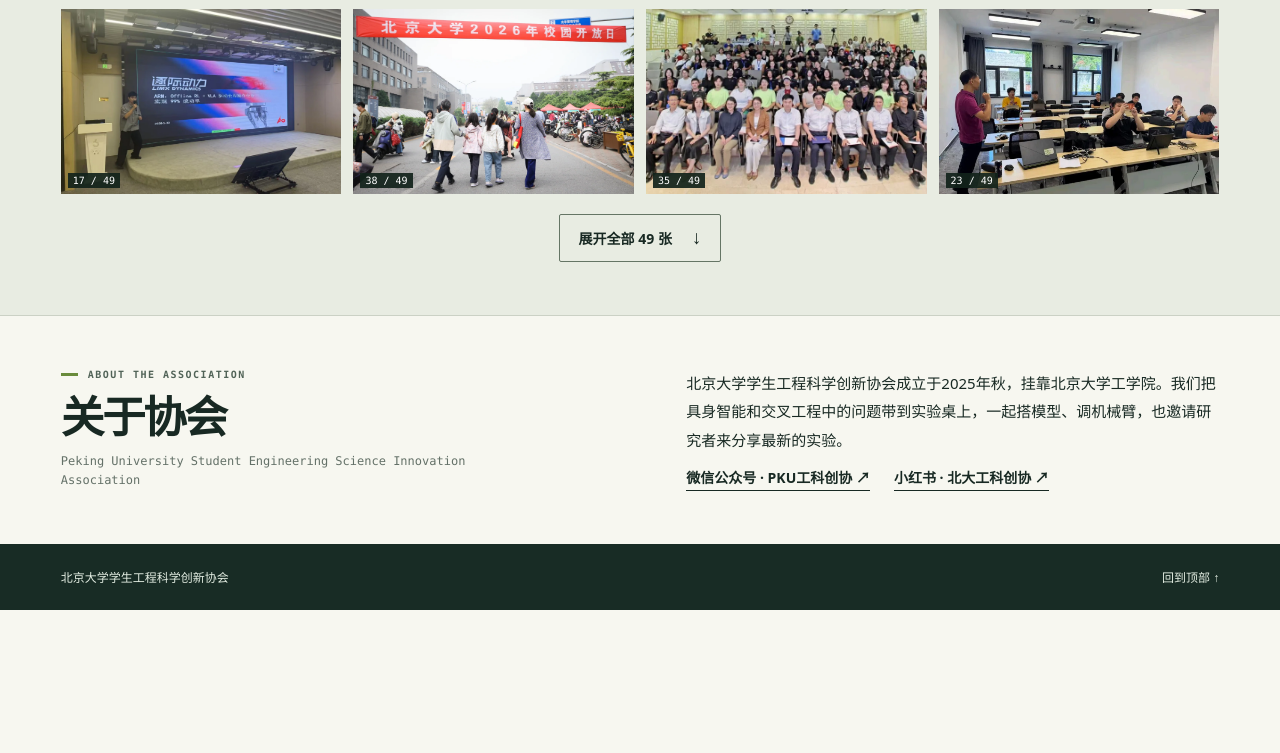
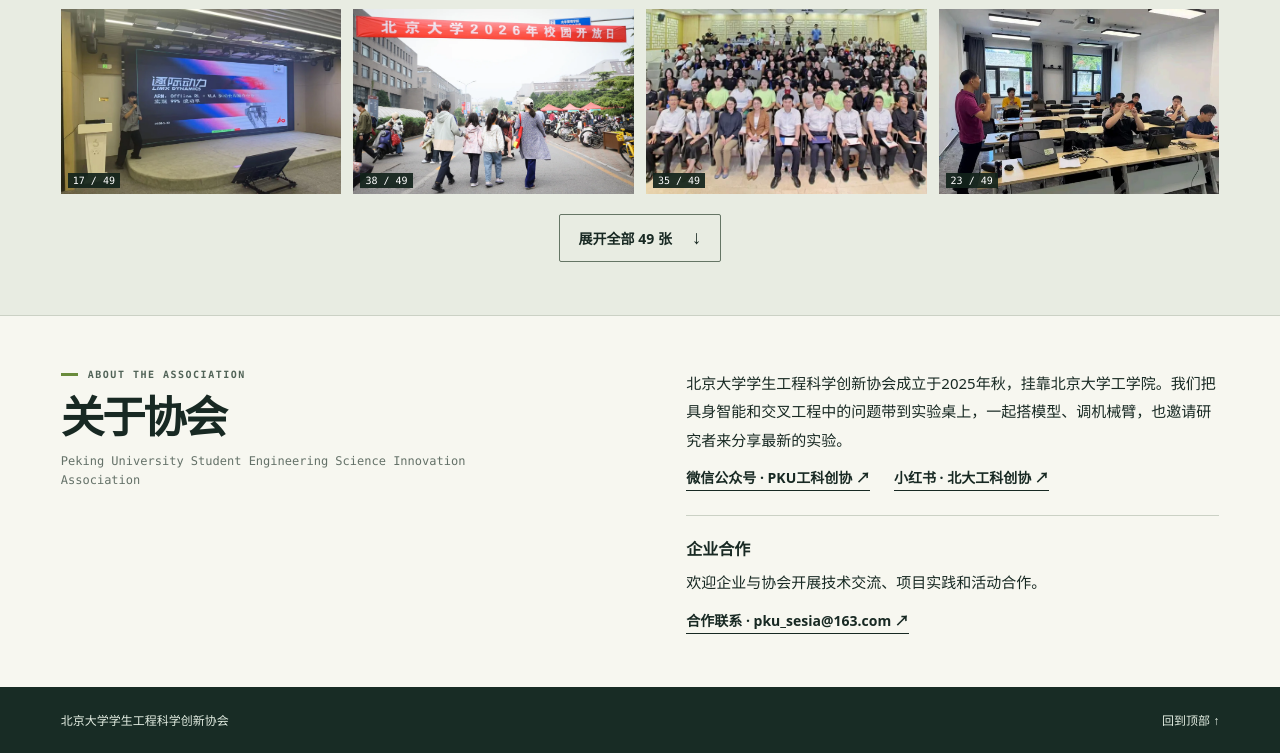
Before and after one commit to pku-engineering-innovation/pku-engineering-innovation.github.io, a plain HTML site: page index.html in a window 1280 px wide. Shown: the part 2316-3069 px from the top of the page. Before the commit the page ends 2926 px from the top, so only its background shows below. Drawn offline with Linux system fonts and the light colour scheme.

Commit message:
Add enterprise collaboration contact email
Welcome enterprise collaborations in the About section and link the association contact email.

```diff
--- a/index.html
+++ b/index.html
@@ -8,5 +8,5 @@
 <section class="archive wrap" id="events"><p class="section-code"><i></i> ACTIVITY ARCHIVE</p><div class="section-title"><h2>活动回顾</h2><span class="total">2026 <i>/</i> 08 场</span></div><div class="filters" aria-label="活动类型"><button aria-pressed="true" data-filter="全部">全部活动</button><button aria-pressed="false" data-filter="工程实践">工程实践</button><button aria-pressed="false" data-filter="科学沙龙">科学沙龙</button><button aria-pressed="false" data-filter="开放交流">开放交流</button></div><div id="cards" class="cards"></div>
 <div class="daily"><h3>社团日常</h3><div><time>03.20</time>新学期骨干会</div><div><time>03.20–21</time>春季百团大战招新</div><div><time>04.19</time>宣传部线上例会</div></div></section>
 <section id="moments" class="gallery"><div class="wrap"><p class="section-code"><i></i> CONTACT SHEET</p><div class="section-title"><h2>现场影像</h2><span class="total">49 张照片</span></div><div id="wall" class="wall"></div><button class="more" id="more" aria-expanded="false">展开全部 49 张 <span>↓</span></button></div></section>
-<section class="about wrap" id="about"><div><p class="section-code"><i></i> ABOUT THE ASSOCIATION</p><h2>关于协会</h2><p lang="en">Peking University Student Engineering Science Innovation Association</p></div><div><p>北京大学学生工程科学创新协会成立于2025年秋，挂靠北京大学工学院。我们把具身智能和交叉工程中的问题带到实验桌上，一起搭模型、调机械臂，也邀请研究者来分享最新的实验。</p><div class="social-links" style="display:flex;flex-wrap:wrap;column-gap:24px"><a href="https://mp.weixin.qq.com/s/V9rJAHD5XDPZnm16UGuSUg" target="_blank" rel="noopener">微信公众号 · PKU工科创协 ↗</a><a href="https://www.xiaohongshu.com/user/profile/615ba0a8000000000201bbf3" target="_blank" rel="noopener" title="北京大学工程科学创新协会的小红书主页">小红书 · 北大工科创协 ↗</a></div></div></section></main>
+<section class="about wrap" id="about"><div><p class="section-code"><i></i> ABOUT THE ASSOCIATION</p><h2>关于协会</h2><p lang="en">Peking University Student Engineering Science Innovation Association</p></div><div><p>北京大学学生工程科学创新协会成立于2025年秋，挂靠北京大学工学院。我们把具身智能和交叉工程中的问题带到实验桌上，一起搭模型、调机械臂，也邀请研究者来分享最新的实验。</p><div class="social-links" style="display:flex;flex-wrap:wrap;column-gap:24px"><a href="https://mp.weixin.qq.com/s/V9rJAHD5XDPZnm16UGuSUg" target="_blank" rel="noopener">微信公众号 · PKU工科创协 ↗</a><a href="https://www.xiaohongshu.com/user/profile/615ba0a8000000000201bbf3" target="_blank" rel="noopener" title="北京大学工程科学创新协会的小红书主页">小红书 · 北大工科创协 ↗</a></div><div class="cooperation" style="margin-top:24px;padding-top:20px;border-top:1px solid var(--line)"><h3 style="font-size:16px;margin-bottom:8px">企业合作</h3><p>欢迎企业与协会开展技术交流、项目实践和活动合作。</p><a href="mailto:pku_sesia@163.com">合作联系 · pku_sesia@163.com ↗</a></div></div></section></main>
 <footer><div class="wrap"><span>北京大学学生工程科学创新协会</span><a href="#home">回到顶部 ↑</a></div></footer></body></html>
```
